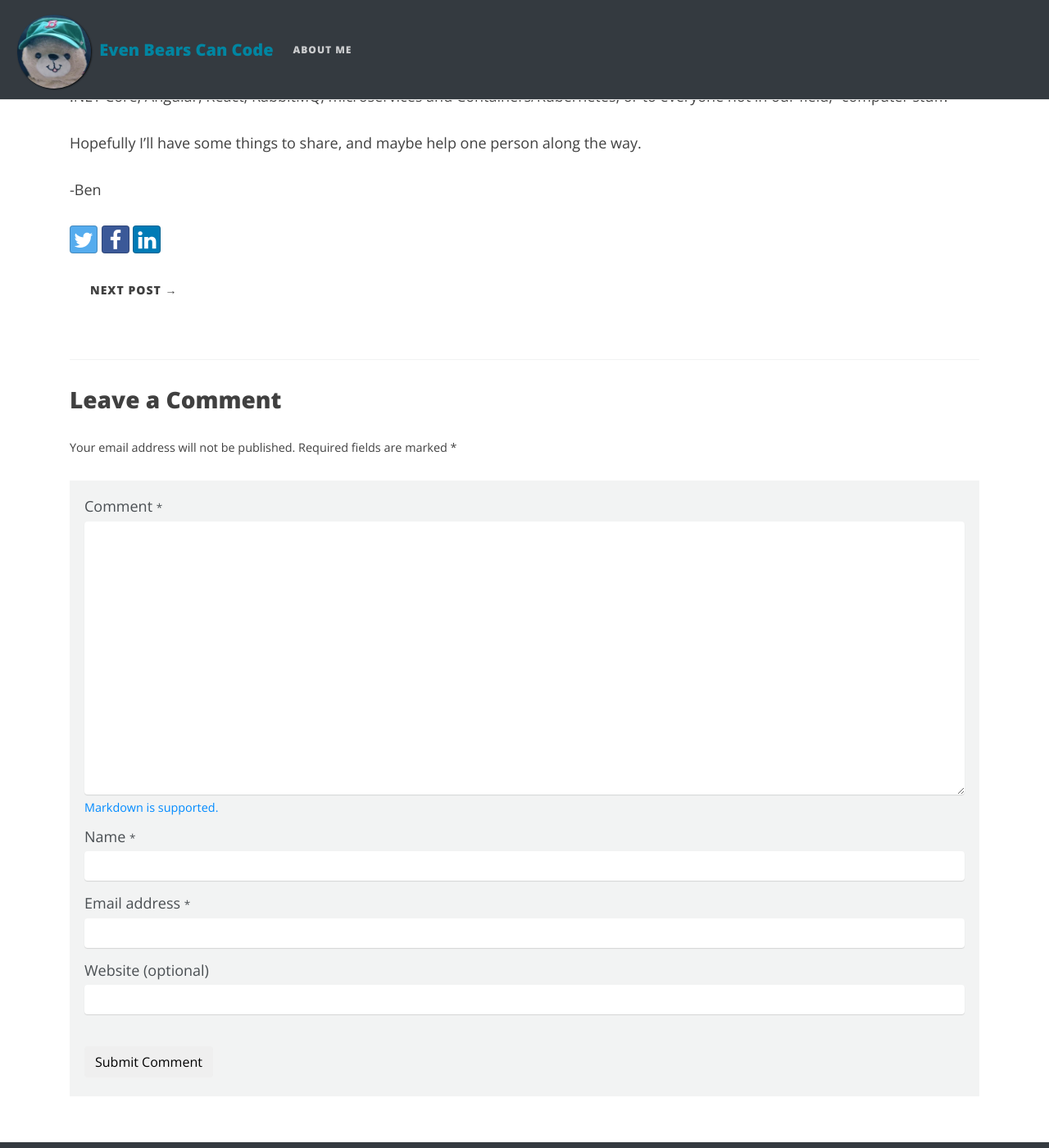
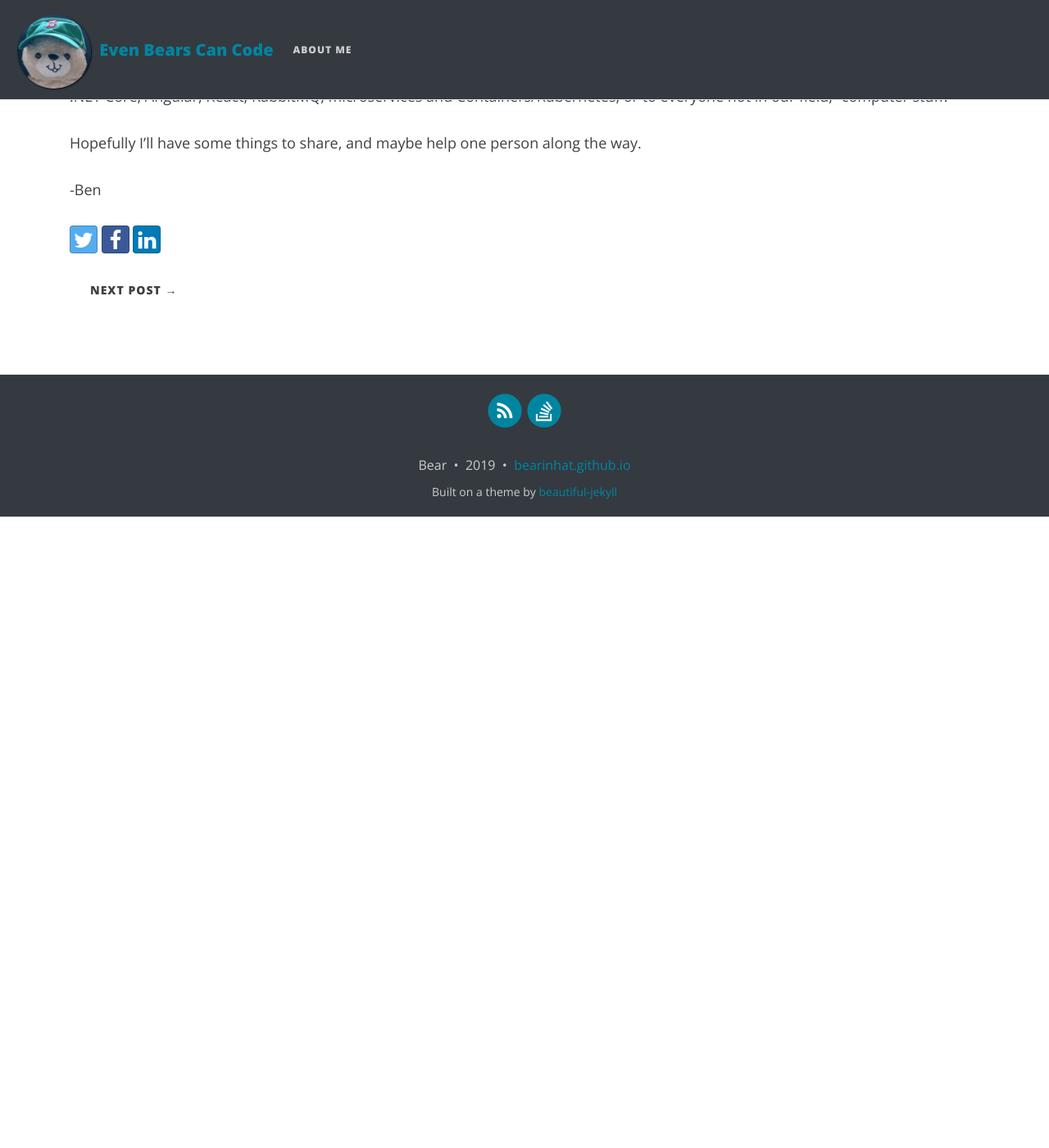
Before and after one commit to BearInHat/bearinhat.github.io, a Jekyll site: the page built from _posts/2019-01-20-first-post.md, in a window 1280 px wide and 1400 px high, scrolled down 334 px. Shown: the whole window at 82% size. Built offline with Jekyll 4.4.1, drawn with Linux system fonts in a browser that asks for light colours; nearby versions of some CDN libraries; comment, search, counter and statistics services are not loaded; after the commit the page ends 964 px from its top, so only the background shows below that; some of the changed lines change nothing that is shown.

Commit message:
staticman to disqus

```diff
--- a/_config.yml
+++ b/_config.yml
@@ -127,21 +127,21 @@
 # --- Comments --- #
 
 # Fill in your Disqus shortname (NOT the userid) if you want to support Disqus comments
-# disqus: ""
+disqus: "bearinhat"
 
 # To use Facebook Comments, fill in a Facebook App ID
 # fb_comment_id: ""
 
 # Staticman support
-staticman:
-  repository : "BearInHat/bearinhat.github.io"
-  branch     : "master"
-  endpoint   : "https://api.staticman.net/v2/entry/BearInHat/bearinhat.github.io/master"
-  reCaptcha:
+#staticman:
+#  repository : "BearInHat/bearinhat.github.io"
+#  branch     : "master"
+#  endpoint   : "https://api.staticman.net/v2/entry/BearInHat/bearinhat.github.io/master"
+#  reCaptcha:
     # reCaptcha for Staticman (OPTIONAL)
     # If you use reCaptcha, you must also set these parameters in staticman.yml
-    siteKey  : # Use your own site key, you need to apply for one on Google
-    secret   : # ENCRYPT your password by going to https://staticman3.herokuapp.com/v3/encrypt/<your-site-secret>
+#    siteKey  : # Use your own site key, you need to apply for one on Google
+#    secret   : # ENCRYPT your password by going to https://staticman3.herokuapp.com/v3/encrypt/<your-site-secret>
 
 # --- Misc --- #
 
```
